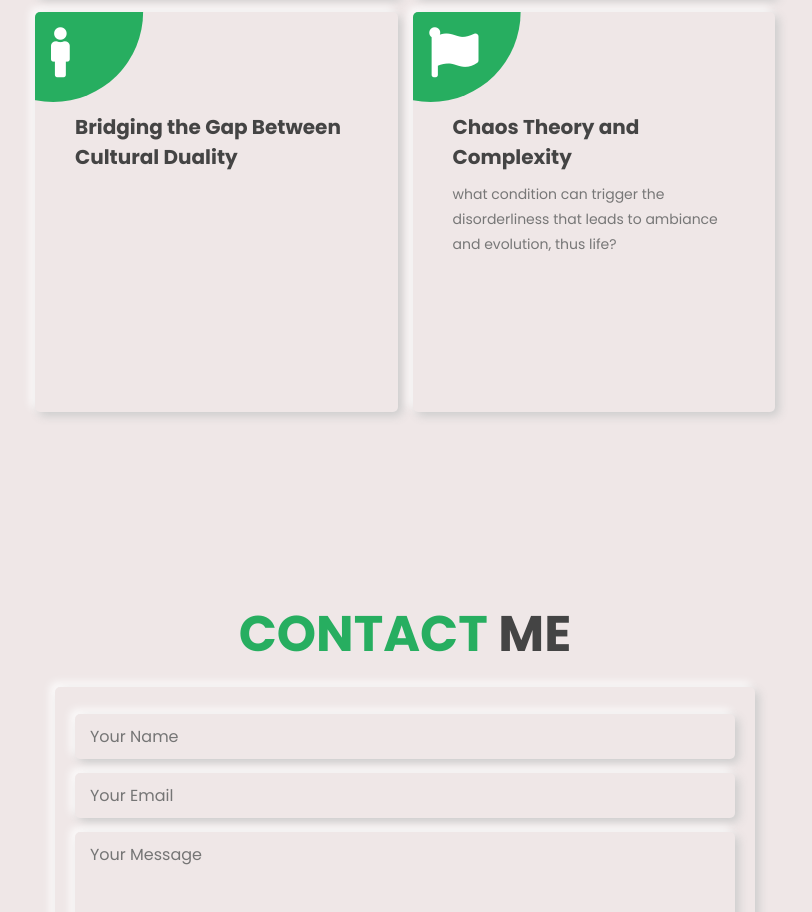
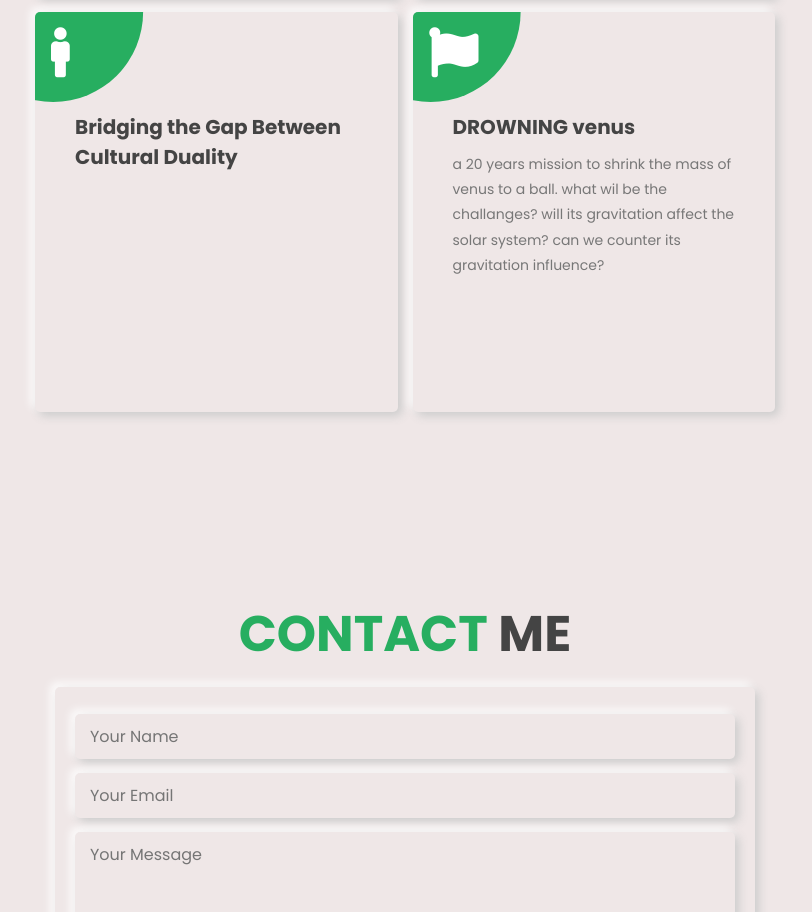
Before and after one commit to OyekanStephen/OyekanStephen.github.io, a plain HTML site: page index.html in a window 1280 px wide. Shown: the part 2944-3856 px from the top of the page, without its empty margins (385-1197 px from the left). Drawn offline with Linux system fonts and the light colour scheme.

Commit message:
Update index.html

```diff
--- a/index.html
+++ b/index.html
@@ -176,8 +176,9 @@ x`
 
         <div class="box">
             <i class='fa fa-flag'></i>
-            <h3>Chaos Theory and Complexity</h3>
-            <p>what condition can trigger the disorderliness that leads to ambiance and evolution, thus life? </p>
+            <h3>DROWNING venus </h3>
+            <p> a 20 years mission to shrink the mass of venus to a ball. what wil be the challanges? will its gravitation affect the solar system? can we counter its gravitation influence?
+</p>
         </div>
 
     </div>
```
